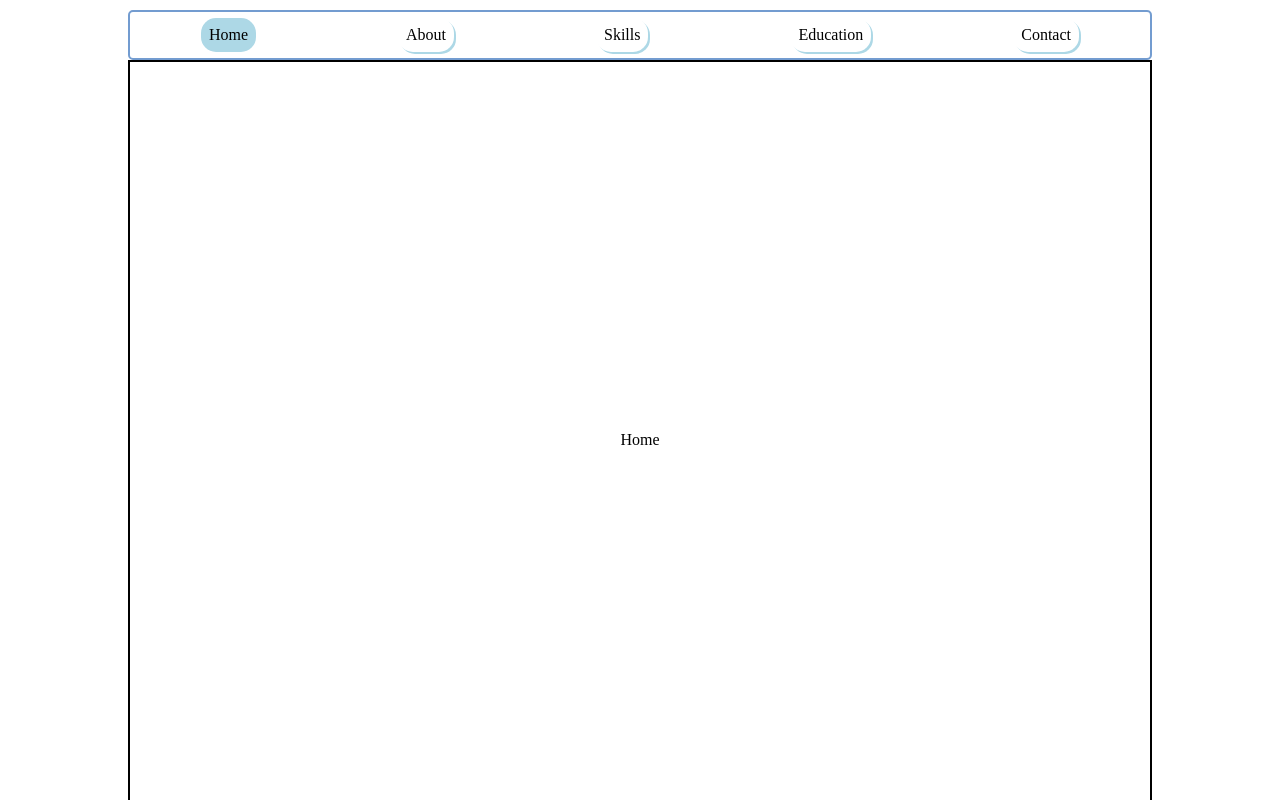
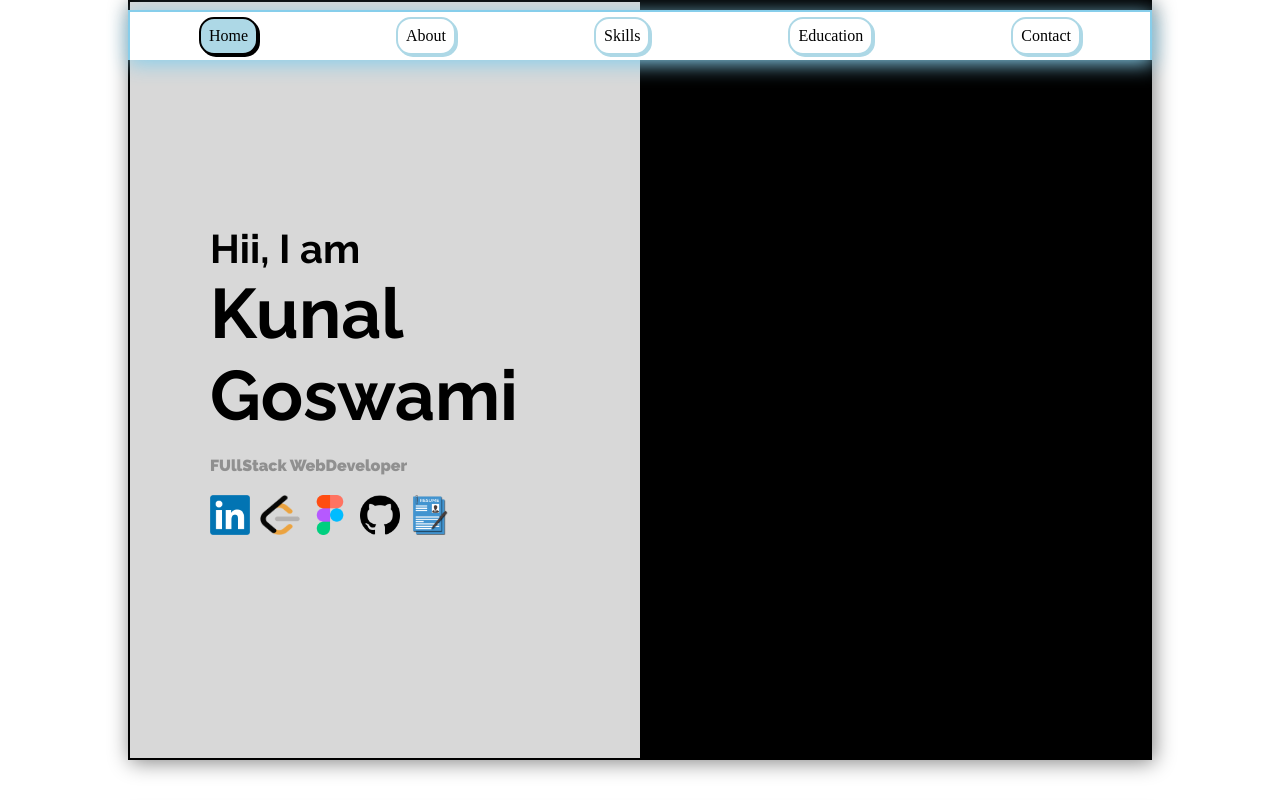
Before and after one commit to Kunal2806/MyPortfoliio, a React (Vite) app: page / in a window 1280 px wide. Shown: the top 800 px of the page. Built offline with nearby package versions, Linux system fonts and the light colour scheme.

Commit message:
home page

```diff
--- a/src/App.css
+++ b/src/App.css
@@ -1,7 +1,12 @@
+
+@import url('https://fonts.googleapis.com/css2?family=Raleway:ital,wght@0,100..900;1,100..900&display=swap');
+
+
 * {
   margin: 0;
   padding: 0;
   box-sizing: border-box;
+  cursor: default;
 }
 
 /* App */
@@ -12,18 +17,34 @@
   align-items: center;
 }
 
+.ContentContainer {
+  height: 95vh;
+  width: 80vw;
+  border: 2px solid #000000;
+  margin-bottom: 60px;
+  display: flex;
+  align-items: center;
+  justify-content: center;
+  box-shadow: 2px 2px 20px grey;
+
+}
+.ContentContainer:hover {
+  box-shadow: 2px 2px 20px black;
+
+}
+
 /* Navbar */
 
 .NavContainer {
   height: 50px;
   width: 80vw;
-  border: 2px solid #739CD0;
-  border-top-left-radius: 5px;
-  border-top-right-radius: 5px;
-  border-bottom-left-radius: 5px;
-  border-bottom-right-radius: 5px;
   margin: 10px 0px 10px 0px;
+  border-left: 2px solid skyblue;
+  border-right: 2px solid skyblue;
+  border-top: 2px solid skyblue;
+  box-shadow: 1px 4px 20px skyblue;
   position: fixed;
+  background-color: white;
 }
 
 .NavList {
@@ -39,27 +60,85 @@
   width: 100%;
   text-decoration: none;
   color: black;
+  cursor: pointer;
 }
+
 .inactive {
   padding: 8px;
   background-color: white;
   box-shadow: 2px 2px lightblue;
   border-radius: 15px;
+  border: 2px solid lightblue;
+  cursor: pointer;
+}
+.inactive:hover{
+  box-shadow: 2px 2px 20px skyblue;
 }
 .active {
   padding: 8px;
   background-color: lightblue;
-  box-shadow: 2px 2px white;
+  box-shadow: 2px 2px black;
   border-radius: 15px;
+  border: 2px solid black;
+  cursor: pointer;
 }
 
 
-.ContentContainer {
-  height: 95vh;
-  width: 80vw;
-  border: 2px solid #000000;
-  margin-top: 60px;
+/* <Home /> */
+
+#home {
   display: flex;
-  align-items: center;
+}
+
+.homeIntro {
+  height: 100%;
+  width: 50%;
+  background-color: #d8d8d8;
+  display: flex;
+  flex-direction: column;
   justify-content: center;
 }
+
+.homeIntroDetails {
+  display: flex;
+  flex-direction: column;
+  font-family: Raleway;
+  font-weight: bold;
+  margin-left: 80px;
+}
+
+#t1{
+  font-size: 40px;
+}
+
+#t2{
+  font-size: 70px;
+}
+
+#t3{
+  width: 100%;
+  margin-top: 20px;
+  font-weight: bolder;
+  color: #909090;
+}
+
+.homeIntroImage {
+  display: flex;
+  width: 60%;
+  margin-left: 80px;
+  margin-top: 20px;
+  gap: 10px;
+}
+.homeIntroImage img {
+  height: 40px;
+  width: 40px;
+}
+.homeIntroImage img:hover{
+  box-shadow: 2px 2px 20px pink;
+}
+
+.homePic  {
+  height: 100%;
+  width: 50%;
+  background-color: black;
+}
--- a/src/Component/Home.jsx
+++ b/src/Component/Home.jsx
@@ -3,7 +3,21 @@ import React from 'react'
 function Home() {
   return (
     <div className='ContentContainer' id='Home' >
-      Home
+      <div className="homeIntro">
+        <div className="homeIntroDetails">
+          <p id='t1'>Hii, I am</p>
+          <p id='t2'> Kunal Goswami</p>
+          <p id='t3'>FUllStack WebDeveloper</p>
+        </div>
+        <div className="homeIntroImage">
+          <img src="./image/LinkedIn.png" alt="LinkedIn" />
+          <img src="./image/LeetCode.png" alt="LeetCode" />
+          <img src="./image/Figma.png" alt="Figma" />
+          <img src="./image/GitHub.png" alt="GitHub" />
+          <img src="./image/resume.png" alt="Resume" />
+        </div>
+      </div>
+      <div className="homePic"></div>
     </div>
   )
 }
```
Also changed, not shown: public/image/resume.png (added).
